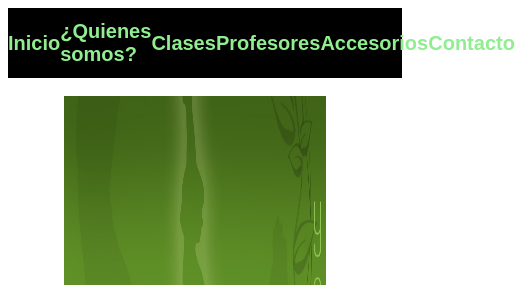
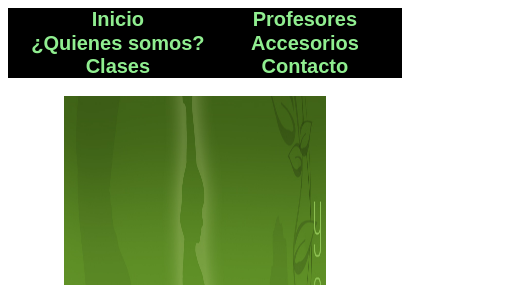
Before and after one commit to CaritoBA87-tech/PY042021, a plain HTML site: page index.html in a window 390 px wide. Shown: the top 285 px of the page, 515 px wide, since content can reach past the window. Drawn offline with Linux system fonts and the light colour scheme.

Commit message:
Diseño responsivo para el menú

```diff
--- a/assets/css/main.css
+++ b/assets/css/main.css
@@ -11,6 +11,12 @@ nav{
     align-items:center;  /*Alineación vertical de los items*/
 }
 
+/*El menú se reacomoda en columnas si la pantalla es pequeña*/
+@media all and (max-width: 770px) {
+    nav {
+      flex-flow: column wrap;
+    }
+  }
 
 .parrafos-home{
     color: lightgreen;
@@ -42,7 +48,6 @@ nav{
     align-items: center;
 }
 
-
 #fixed{
     position: fixed; /*Posiciona el elemento con respecto al navegador*/
     top:50%;
```
